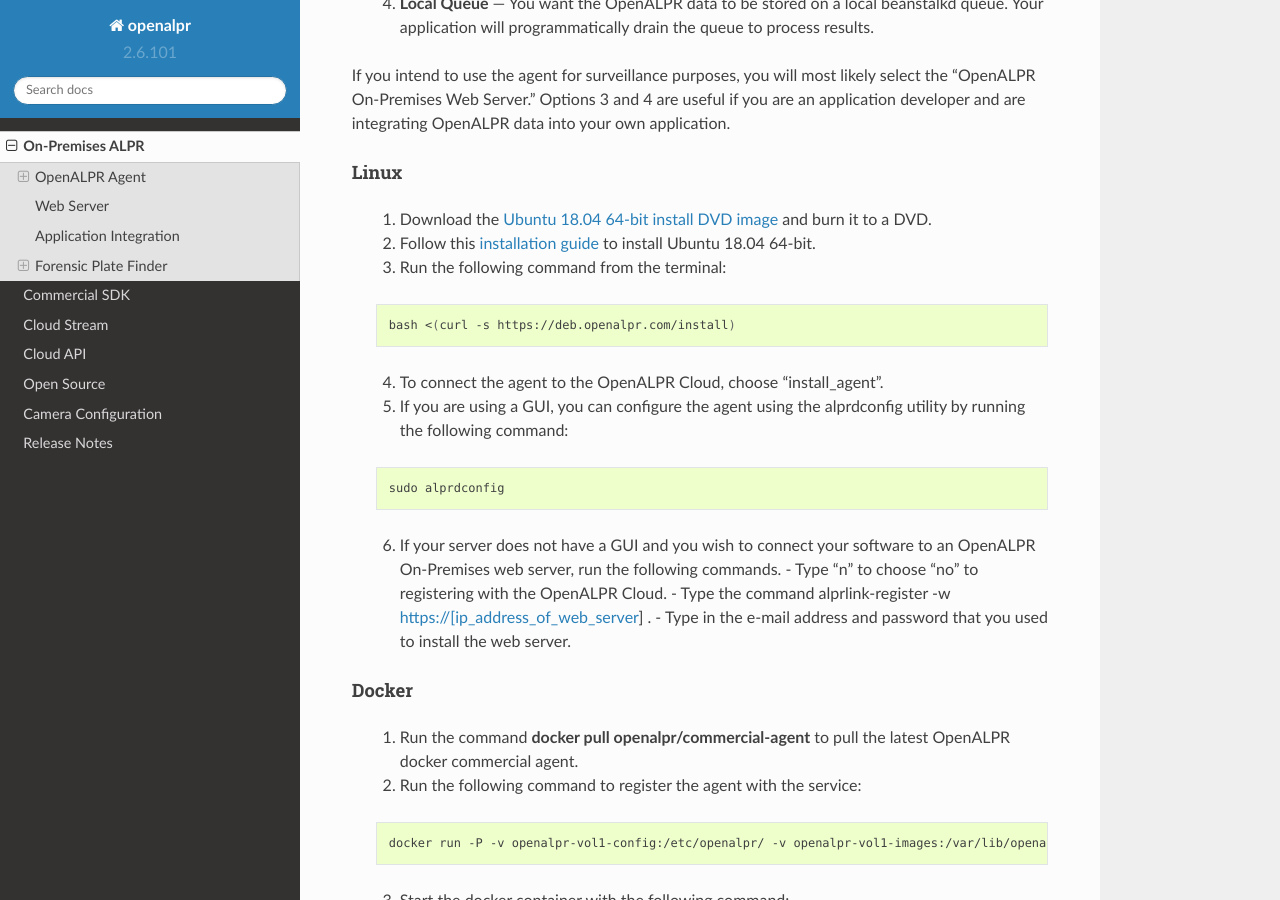
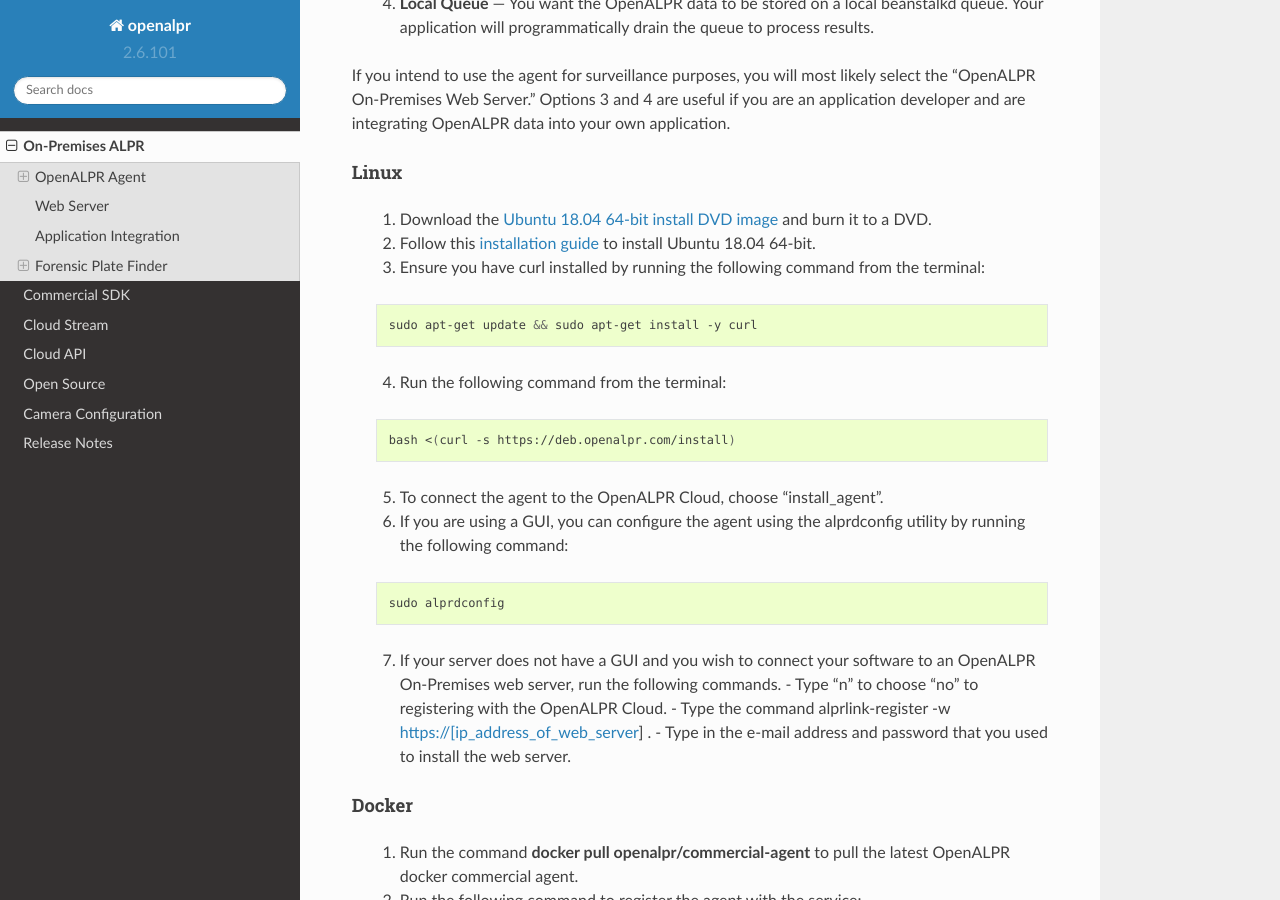
Before and after one commit to openalpr/doc, a Sphinx documentation site: the page built from source/on_premises.rst, in a window 1280 px wide and 900 px high, scrolled down 3690 px. Built offline with Sphinx 7.4.7 and the Read the Docs theme 2.0.0, drawn with Linux system fonts in a browser that asks for light colours.

Commit message:
Add instruction for curl install

```diff
--- a/source/on_premises.rst
+++ b/source/on_premises.rst
@@ -131,21 +131,27 @@
 
   1. Download the `Ubuntu 18.04 64-bit install DVD image <http://releases.ubuntu.com/18.04/>`_ and burn it to a DVD.
   2. Follow this `installation guide <http://www.ubuntu.com/download/desktop/install-ubuntu-desktop>`_ to install Ubuntu 18.04 64-bit.
-  3. Run the following command from the terminal:
+  3. Ensure you have curl installed by running the following command from the terminal:
+
+  .. code-block:: bash
+
+    sudo apt-get update && sudo apt-get install -y curl
+
+  4. Run the following command from the terminal:
 
   .. code-block:: bash
 
     bash <(curl -s https://deb.openalpr.com/install)
 
 
-  4. To connect the agent to the OpenALPR Cloud, choose "install_agent".
-  5. If you are using a GUI, you can configure the agent using the alprdconfig utility by running the following command:
+  5. To connect the agent to the OpenALPR Cloud, choose "install_agent".
+  6. If you are using a GUI, you can configure the agent using the alprdconfig utility by running the following command:
 
   .. code-block:: bash
 
     sudo alprdconfig
 
-  6. If your server does not have a GUI and you wish to connect your software to an OpenALPR On-Premises web server, run the following commands.
+  7. If your server does not have a GUI and you wish to connect your software to an OpenALPR On-Premises web server, run the following commands.
      - Type "n" to choose "no" to registering with the OpenALPR Cloud.
      - Type the command alprlink-register -w https://[ip_address_of_web_server] .
      - Type in the e-mail address and password that you used to install the web server.
```
